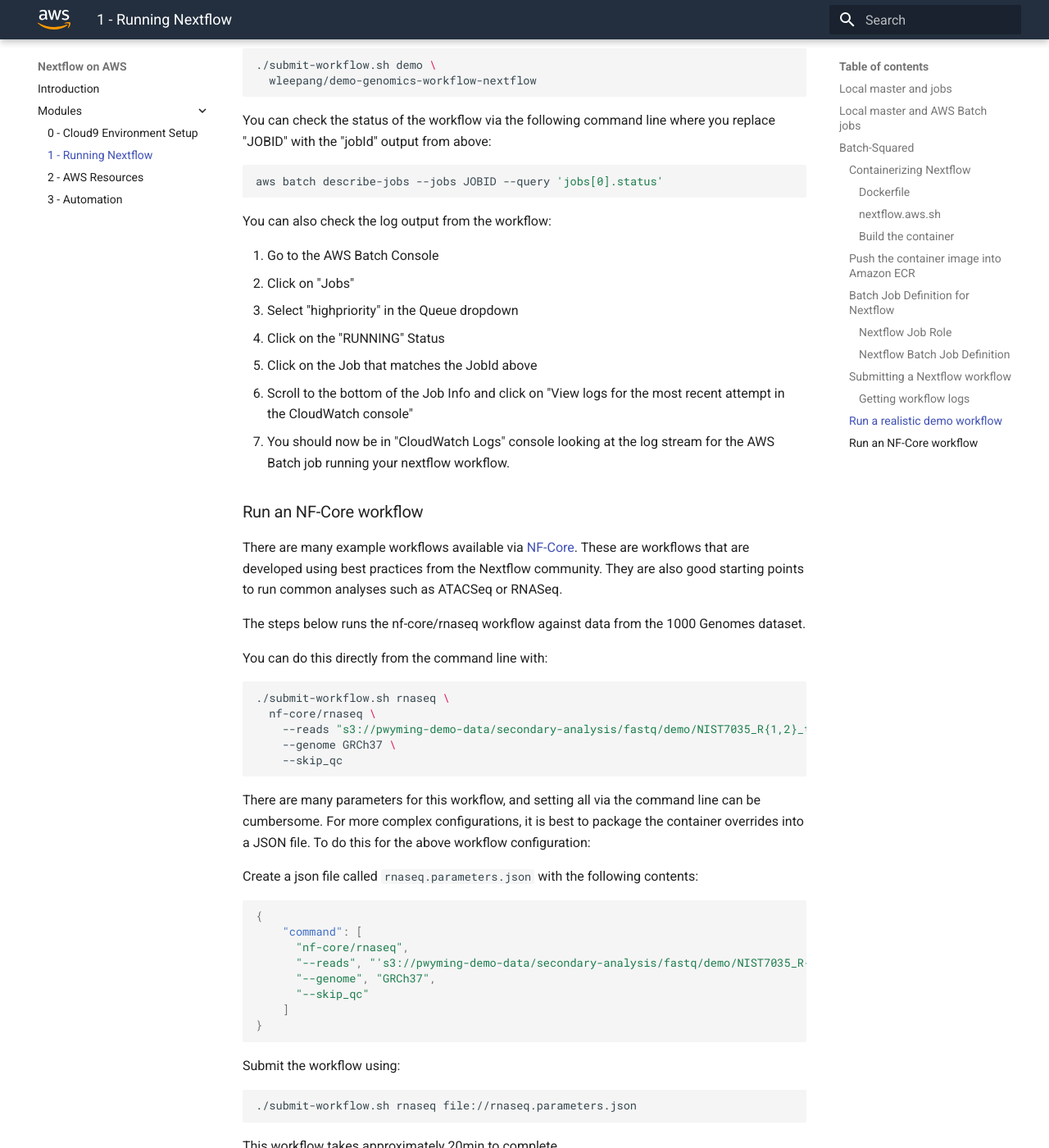
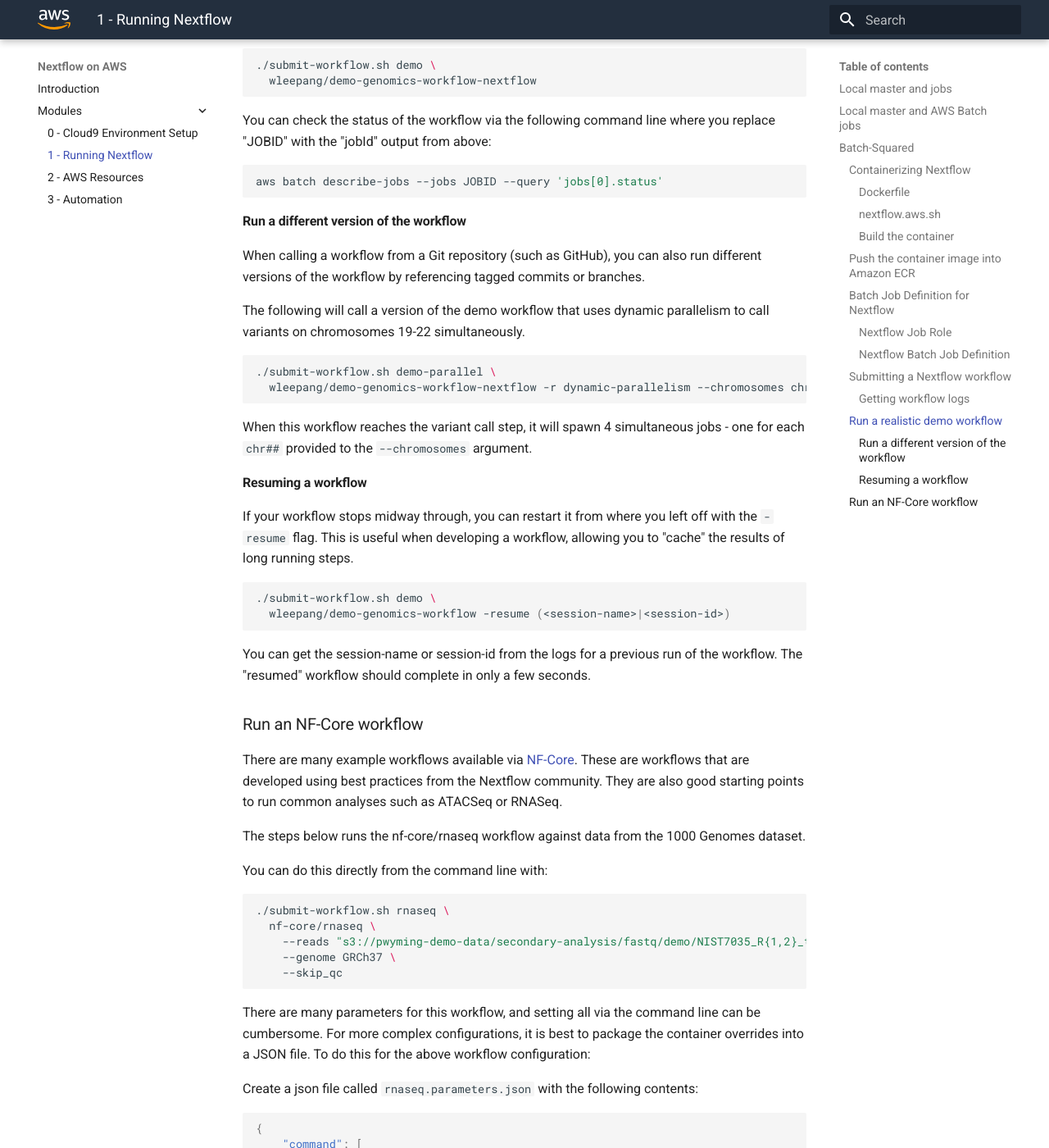
Before and after one commit to aws-samples/aws-genomics-nextflow-workshop, an MkDocs documentation site: the page built from docs/modules/module-1__running-nextflow.md, in a window 1280 px wide and 1400 px high, scrolled down 13936 px. Shown: the whole window at 82% size. Built offline with MkDocs 1.6.1 and Material for MkDocs 9.7.7, drawn with Linux system fonts in a browser that asks for light colours.

Commit message:
add sessions on running workflow versions and resuming

````diff
--- a/docs/modules/module-1__running-nextflow.md
+++ b/docs/modules/module-1__running-nextflow.md
@@ -537,15 +537,29 @@ You can check the status of the workflow via the following command line where yo
 aws batch describe-jobs --jobs JOBID --query 'jobs[0].status'
 ```
 
-You can also check the log output from the workflow:
+#### Run a different version of the workflow
 
-1. Go to the AWS Batch Console
-2. Click on "Jobs"
-3. Select "highpriority" in the Queue dropdown
-4. Click on the "RUNNING" Status
-5. Click on the Job that matches the JobId above
-6. Scroll to the bottom of the Job Info and click on "View logs for the most recent attempt in the CloudWatch console"
-7. You should now be in "CloudWatch Logs" console looking at the log stream for the AWS Batch job running your nextflow workflow.
+When calling a workflow from a Git repository (such as GitHub), you can also run different versions of the workflow by referencing tagged commits or branches.
+
+The following will call a version of the demo workflow that uses dynamic parallelism to call variants on chromosomes 19-22 simultaneously.
+
+```bash
+./submit-workflow.sh demo-parallel \
+  wleepang/demo-genomics-workflow-nextflow -r dynamic-parallelism --chromosomes chr19,chr20,chr21,chr22
+```
+
+When this workflow reaches the variant call step, it will spawn 4 simultaneous jobs - one for each `chr##` provided to the `--chromosomes` argument.
+
+#### Resuming a workflow
+
+If your workflow stops midway through, you can restart it from where you left off with the `-resume` flag.  This is useful when developing a workflow, allowing you to "cache" the results of long running steps.
+
+```bash
+./submit-workflow.sh demo \
+  wleepang/demo-genomics-workflow -resume (<session-name>|<session-id>)
+```
+
+You can get the session-name or session-id from the logs for a previous run of the workflow.  The "resumed" workflow should complete in only a few seconds.
 
 ### Run an NF-Core workflow
 
````
